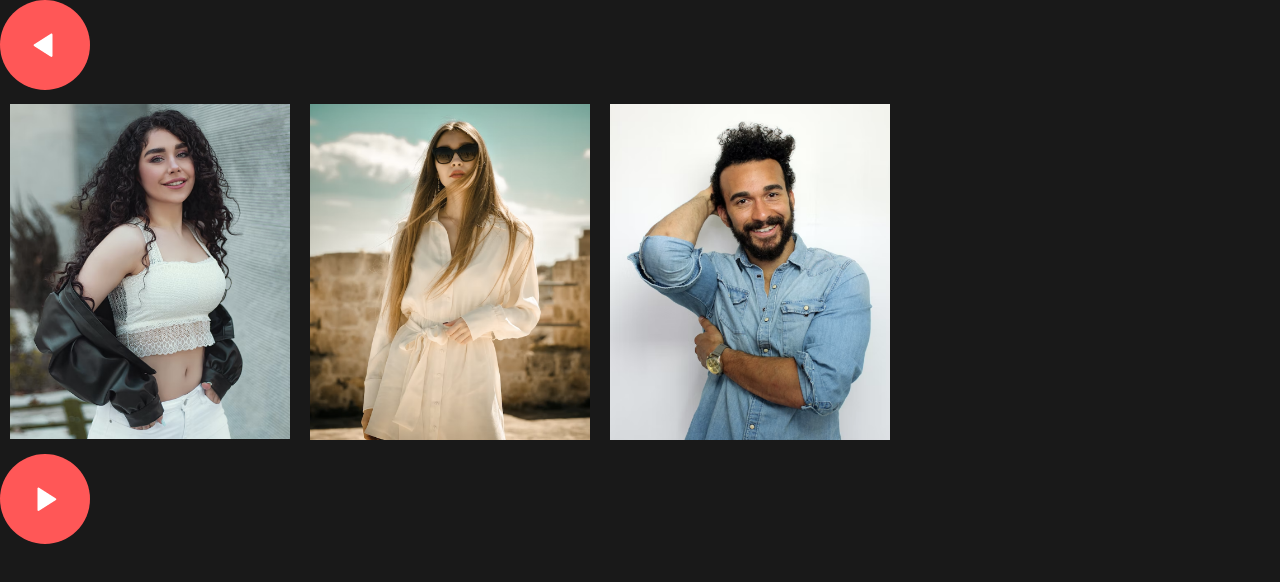
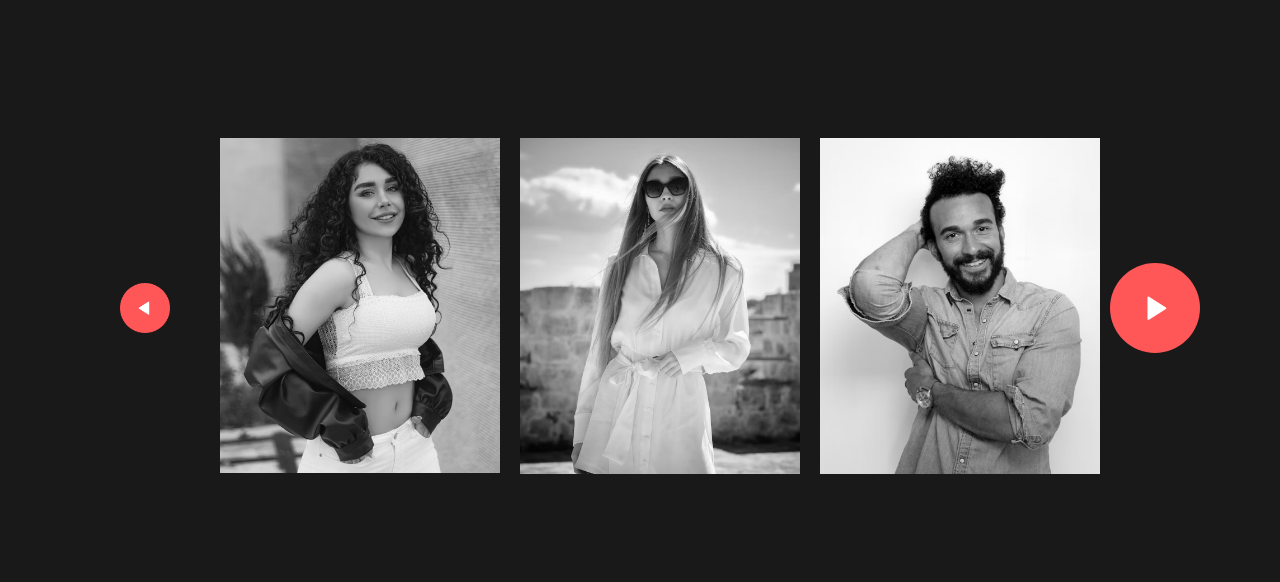
Before and after one commit to Mazharrais/Image-Gallery, a plain HTML site: page index.html in a window 1280 px wide. Drawn offline with Linux system fonts and the light colour scheme.

Commit message:
add code

```diff
--- a/app.js
+++ b/app.js
@@ -0,0 +1,9 @@
+
+let scrollContainer = document.querySelectorAll(".gallery");
+let backBtn = document.getElementById("backBtn");
+let nextBtn = document.getElementById("nextBtn");
+
+scrollContainer.addEventListener("wheel", (evt) => {
+    evt.preventDefault();
+    scrollContainer.scrollLeft += evt.deltaY;
+})
--- a/index.html
+++ b/index.html
@@ -26,7 +26,7 @@
 
             </div>
 
-          <img src="images/next.png" id="backBtn">
+          <img src="images/next.png" id="nextBtn">
 
       </div>
 
--- a/style.css
+++ b/style.css
@@ -22,7 +22,25 @@ body{
 }
 .gallery div img{
     width: 100%;
+    filter: grayscale(100%);
+    transition: transform o.5s;
 }
 .gallery::-webkit-scrollbar{
     display: none;
 }
+.gallery-wrap{
+    display: flex;
+    align-items: center;
+    justify-content: center;
+    margin: 10% auto;
+}
+#backBtn, nextBtn{
+    width: 50px;
+    cursor: pointer;
+    margin: 40px;
+}
+.gallery div img:hover{
+    filter: grayscale(0);
+    cursor: pointer;
+    transform: scale(1.1);
+}
```
